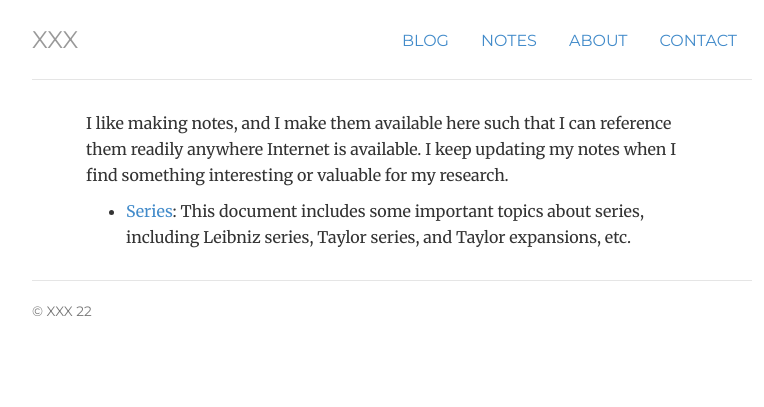
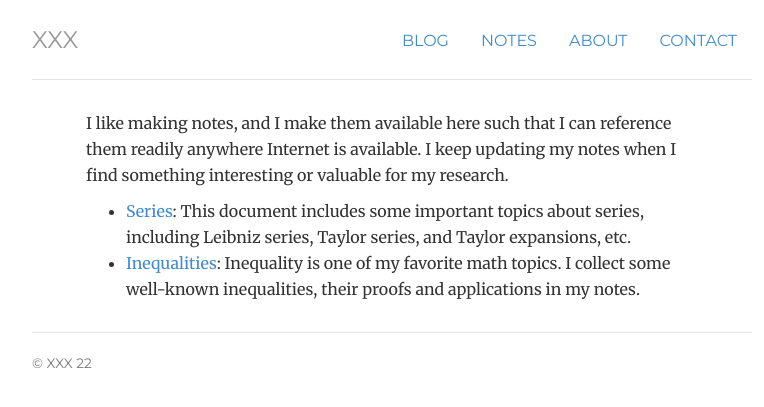
Before and after one commit to mathfirst/mathfirst.github.io, a Jekyll site: the page built from notes/index.html, in a window 1280 px wide. Shown: the top 407 px of the page, without its empty margins (248-1012 px from the left). Built offline with Jekyll 4.4.1, drawn with Linux system fonts in a browser that asks for light colours.

Commit message:
fix details

```diff
--- a/notes/index.html
+++ b/notes/index.html
@@ -13,7 +13,7 @@ description: XXX's webpage.
     <div>
         <ul>
             <li><a href="https://mathfirst.github.io/notes/Series.pdf" target="_blank" title="Series">Series</a>: This                document includes some important topics about series, including Leibniz series, Taylor series, and Taylor expansions, etc.</li>
-
+            <li><a href="https://mathfirst.github.io/notes/inequalities.pdf" target="_blank" title="Inequalities">Inequalities</a>: Inequality is one of my favorite math topics. I collect some well-known inequalities, their proofs and applications in my notes.</li>
         </ul>
     </div>
 
```
Also changed, not shown: 1 other file.
